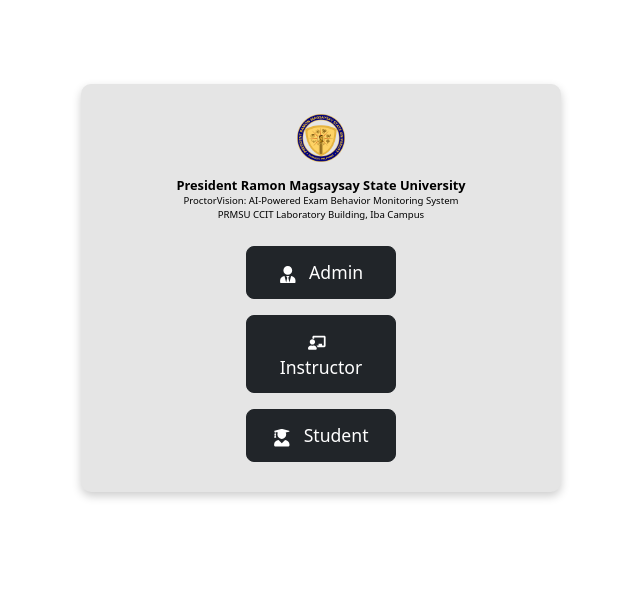
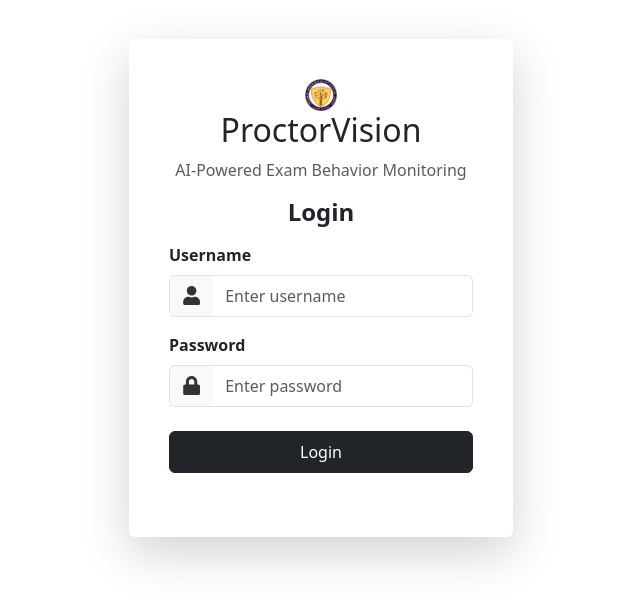
Before and after one commit to Gwenn01/ProctorVision-Capstone-Project, a React (Create React App) app in the folder client/: page / in a window 1280 px wide. Shown: the part 112-716 px from the top of the page, without its empty margins (319-959 px from the left). Built offline with nearby package versions, Linux system fonts and the light colour scheme.

Commit message:
done creating UI

```diff
--- a/client/src/components/Sidebar.jsx
+++ b/client/src/components/Sidebar.jsx
@@ -27,8 +27,8 @@
       { href: "manage-account", icon: "gear", label: "Manage Account" },
     ],
     Instructor: [
-      { href: "create-exam", icon: "book", label: "Create Exam" },
-      { href: "manage-exam", icon: "chat", label: "Manage Exam" },
+      //{ href: "create-exam", icon: "book", label: "Create Exam" },
+      //{ href: "manage-exam", icon: "chat", label: "Manage Exam" },
       { href: "manage-student", icon: "person", label: "Manage Student" },
       {
         href: "student-behavior",
--- a/client/src/pages/Dashboard.jsx
+++ b/client/src/pages/Dashboard.jsx
@@ -6,8 +6,8 @@
 import CreateAccount from "./AdminDashboard/CreateAccount";
 import ManageAccount from "./AdminDashboard/ManageAccount";
 // this is for instructor
-import CreateExam from "./InstructorDashboard/CreateExam";
-import ManageExam from "./InstructorDashboard/ManageExam";
+//import CreateExam from "./InstructorDashboard/CreateExam";
+//import ManageExam from "./InstructorDashboard/ManageExam";
 import ManageStudentEnroll from "./InstructorDashboard/ManageStudentEnroll";
 import StudentBehavior from "./InstructorDashboard/StudentBehavior";
 // this is for student
@@ -44,9 +44,11 @@
               )}
               {role === "Instructor" && (
                 <>
-                  <Route path="/" element={<CreateExam />} />
+                  <Route path="/" element={<ManageStudentEnroll />} />
+                  {/*
                   <Route path="create-exam" element={<CreateExam />} />
                   <Route path="manage-exam" element={<ManageExam />} />
+                  */}
                   <Route
                     path="manage-student"
                     element={<ManageStudentEnroll />}
--- a/client/src/pages/LoginPage.jsx
+++ b/client/src/pages/LoginPage.jsx
@@ -1,13 +1,7 @@
 import React, { useState } from "react";
 import { useNavigate } from "react-router-dom";
 import { Container, Button, Form, Card } from "react-bootstrap";
-import {
-  FaUser,
-  FaLock,
-  FaUserTie,
-  FaChalkboardTeacher,
-  FaUserGraduate,
-} from "react-icons/fa"; // Import icons
+import { FaUser, FaLock } from "react-icons/fa"; // Import icons
 import { toast, ToastContainer } from "react-toastify";
 import "react-toastify/dist/ReactToastify.css";
 import Spinner from "../components/Spinner";
@@ -15,7 +9,6 @@
 import "../styles/loginpage.css"; // Ensure you have CSS file for custom styling
 
 const LoginPage = () => {
-  const [selectedRole, setSelectedRole] = useState(null);
   const [loading, setLoading] = useState(false);
   const [username, setUsername] = useState("");
   const [password, setPassword] = useState("");
@@ -65,51 +58,24 @@
     <Container className="d-flex flex-column align-items-center justify-content-center vh-100 login-container">
       <ToastContainer autoClose={3000} position="top-right" />
 
-      {!selectedRole ? (
-        <div className="text-center role-selection">
-          <Container className="content-login">
-            <img src={logo} alt="PRMSU Logo" className="mb-3 logo" />
-            <h2 className="text-title">
-              President Ramon Magsaysay State University
-            </h2>
-            <p className="text-title">
-              ProctorVision: AI-Powered Exam Behavior Monitoring System
-            </p>
-            <p className="text-title">
-              PRMSU CCIT Laboratory Building, Iba Campus
-            </p>
-          </Container>
-
-          <div className="d-flex gap-3 button-container mt-4">
-            <Button
-              className="buttons"
-              variant="dark"
-              onClick={() => setSelectedRole("Admin")}
-            >
-              <FaUserTie className="me-2" /> Admin
-            </Button>
-            <Button
-              className="buttons"
-              variant="dark"
-              onClick={() => setSelectedRole("Instructor")}
-            >
-              <FaChalkboardTeacher className="me-2" /> Instructor
-            </Button>
-            <Button
-              className="buttons"
-              variant="dark"
-              onClick={() => setSelectedRole("Student")}
-            >
-              <FaUserGraduate className="me-2" /> Student
-            </Button>
-          </div>
-        </div>
-      ) : (
+      {/* Login Form */}
       <Card className="shadow-lg border-0 p-4 login-card">
         <Card.Body>
+          <div className="text-center mb-3">
+            <img
+              src={logo}
+              alt="PRMSU Logo"
+              className="logo"
+              style={{ width: "2rem", height: "2rem" }}
+            />
+            <h2 className="text-title">ProctorVision</h2>
+            <p className="text-muted">AI-Powered Exam Behavior Monitoring</p>
+          </div>
+
           <Card.Title className="text-center mb-3 fw-bold fs-4">
-              {selectedRole} Login
+            Login
           </Card.Title>
+
           <Form className="mb-4" onSubmit={handleLogin}>
             <Form.Group className="mb-3">
               <Form.Label className="fw-semibold d-flex">Username</Form.Label>
@@ -126,6 +92,7 @@
                 />
               </div>
             </Form.Group>
+
             <Form.Group className="mb-3">
               <Form.Label className="fw-semibold d-flex">Password</Form.Label>
               <div className="input-group">
@@ -141,6 +108,7 @@
                 />
               </div>
             </Form.Group>
+
             <Button
               variant="dark"
               className="w-100 py-2 mt-2"
@@ -150,16 +118,8 @@
               {loading ? <Spinner /> : "Login"}
             </Button>
           </Form>
-            <Button
-              variant="secondary"
-              className="w-100 py-2 mt-3"
-              onClick={() => setSelectedRole(null)}
-            >
-              Back
-            </Button>
         </Card.Body>
       </Card>
-      )}
     </Container>
   );
 };
--- a/client/src/styles/loginpage.css
+++ b/client/src/styles/loginpage.css
@@ -1,45 +1,30 @@
-/* Logo styling */
+/* Centered and Responsive Logo */
 .content-login {
-  margin-bottom: 0.8rem;
+  text-align: center;
+  margin-bottom: 1rem;
 }
+
 .content-login img {
-  height: 3rem;
-  width: 3rem;
+  height: 4rem;
+  width: auto;
+  max-width: 100px;
+  display: block;
+  margin: 0 auto;
 }
+
 /* Headings */
 .content-login h2 {
-  font-size: 0.8rem;
+  font-size: 1rem;
   color: black;
   font-weight: bold;
-  margin-bottom: 0%;
+  margin-bottom: 0.2rem;
 }
 
 .content-login p {
-  font-size: 0.6rem;
+  font-size: 0.8rem;
   color: black;
   font-weight: lighter;
-  margin-bottom: 0%;
-}
-.role-button {
-  border: 1px solid rgb(239, 239, 239);
-  padding: 1.5rem;
-  border-radius: 0.8rem;
-  box-shadow: 0 0 10px rgba(0, 0, 0, 0.2);
-}
-.button-container {
-  display: flex;
-  flex-direction: column;
-  justify-content: center;
-  align-items: center;
-  gap: 10px;
-}
-.button-container .buttons {
-  width: 70%;
-  font-size: 0.8rem;
-}
-/* Login Container */
-.login-container {
-  color: white;
+  margin-bottom: 0.2rem;
 }
 
 /* Role Selection */
@@ -48,15 +33,26 @@
   padding: 30px;
   border-radius: 10px;
   box-shadow: 0px 4px 10px rgba(0, 0, 0, 0.2);
-  width: 30rem;
+  width: 100%;
+  max-width: 30rem;
+  text-align: center;
 }
 
 /* Buttons */
+.button-container {
+  display: flex;
+  flex-direction: column;
+  justify-content: center;
+  align-items: center;
+  gap: 10px;
+}
+
 .button-container .buttons {
   font-size: 1.1rem;
   padding: 12px 25px;
   border-radius: 8px;
-  width: 150px;
+  width: 70%;
+  max-width: 200px;
 }
 
 .buttons:hover {
@@ -64,12 +60,24 @@
   color: white;
 }
 
+/* Login Container */
+.login-container {
+  color: white;
+  display: flex;
+  flex-direction: column;
+  align-items: center;
+  justify-content: center;
+  min-height: 100vh;
+  padding: 20px;
+}
+
 /* Login Card */
 .login-card {
   background: white;
   padding: 30px;
   border-radius: 10px;
-  width: 24rem;
+  width: 100%;
+  max-width: 24rem;
   box-shadow: 0px 4px 10px rgba(0, 0, 0, 0.2);
 }
 
@@ -88,3 +96,29 @@
   font-size: 1.2rem;
   color: #333;
 }
+
+/* Responsive Design */
+@media (max-width: 480px) {
+  .content-login img {
+    height: 3rem;
+    max-width: 80px;
+  }
+
+  .content-login h2 {
+    font-size: 0.9rem;
+  }
+
+  .content-login p {
+    font-size: 0.7rem;
+  }
+
+  .login-card {
+    padding: 20px;
+  }
+
+  .button-container .buttons {
+    font-size: 1rem;
+    padding: 10px 20px;
+    width: 80%;
+  }
+}
```
Also changed, not shown: client/src/pages/StudentDashboard/TakeExam.jsx (+3 -97 lines). Lines whose indentation alone changed are shown as unchanged.
